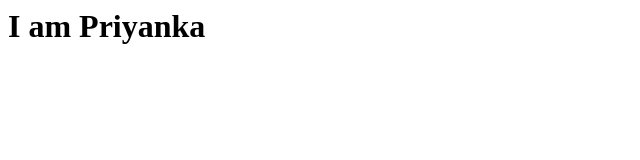
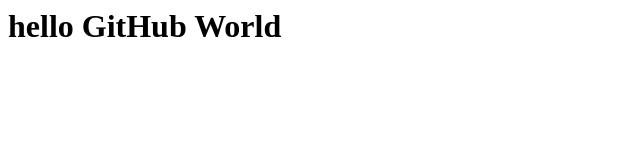
Before and after one commit to priya2006jain/priya2006jain.github.io, a plain HTML site: page index.html in a window 1280 px wide. Shown: the whole page, without its empty margins (0-640 px from the left). Drawn offline with Linux system fonts and the light colour scheme.

Commit message:
Update index.html

```diff
--- a/index.html
+++ b/index.html
@@ -5,6 +5,6 @@
 		</title>
         </head>
 	<body>
-		<h1>I am Priyanka</h1>
+		<h1>hello GitHub World</h1>
 	</body>
 </html>
```
